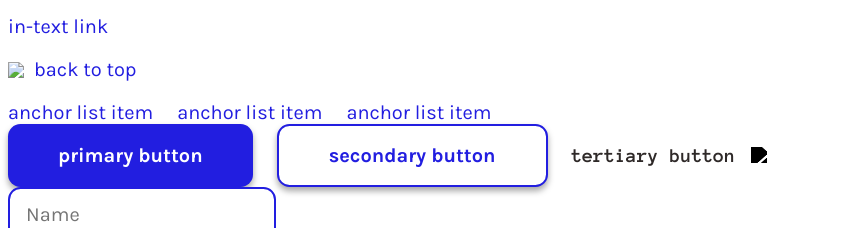
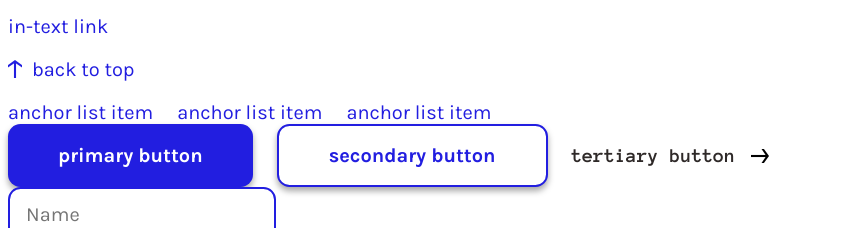
Before and after one commit to cocomiko/CDG, a plain HTML site: page HTML/styleguide.html in a window 1280 px wide. Shown: the part 621-849 px from the top of the page, 0-841 px from the left. Drawn offline with Linux system fonts and the light colour scheme; a script that the page names is missing.

Commit message:
Linked arrow images to styleguide

```diff
--- a/HTML/styleguide.html
+++ b/HTML/styleguide.html
@@ -46,7 +46,7 @@
         <a href="#" class="in-text-link">in-text link</a>
 
         <a href="#" class="back-to-top-link">
-            <p class="back-to-top-text"><img class="back-to-top-arrow" src="img/arrow-back-to-top.png">back to top</p>
+            <p class="back-to-top-text"><img class="back-to-top-arrow" src="../IMG/arrow-back-to-top.png">back to top</p>
         </a>
 
         <div class="anchor-list">
@@ -59,7 +59,7 @@
             <button class="primary-button" onclick='location.href="#"'>primary button</button>
             <button class="secondary-button" onclick='location.href="#"'>secondary button</button>
             <a href="#" class="tertiary-button">
-                <p class="tertiary-button-text">tertiary button</p><img class="arrow-right" src="img/arrow-right.png">
+                <p class="tertiary-button-text">tertiary button</p><img class="arrow-right" src="../IMG/arrow-right.png">
             </a>
         </div>
 
```
